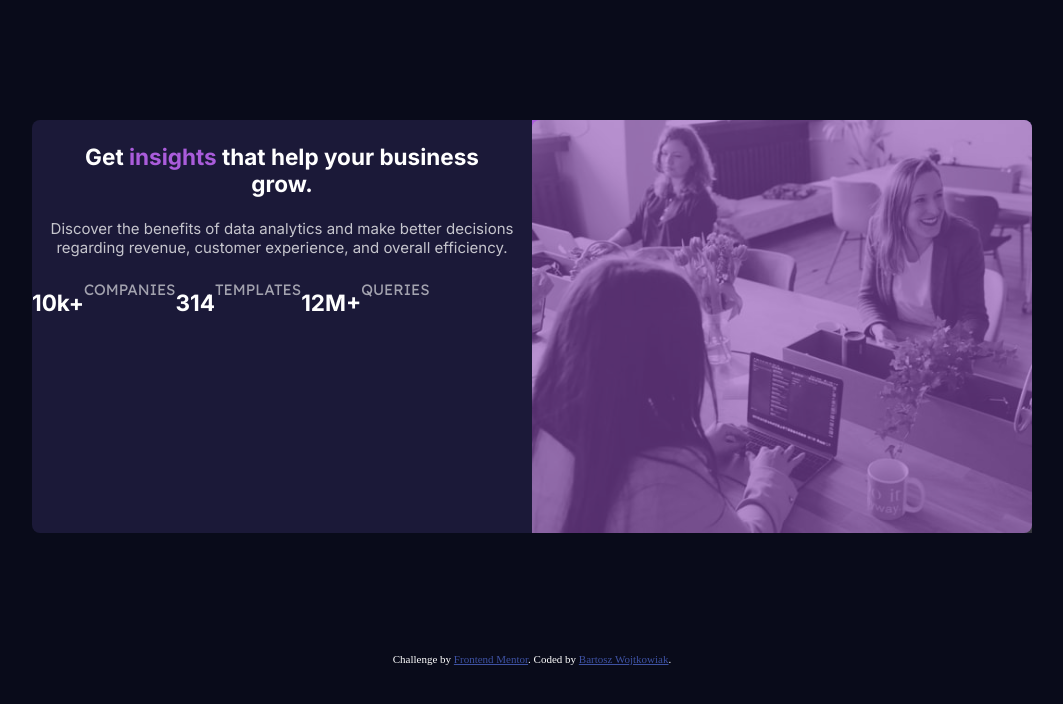
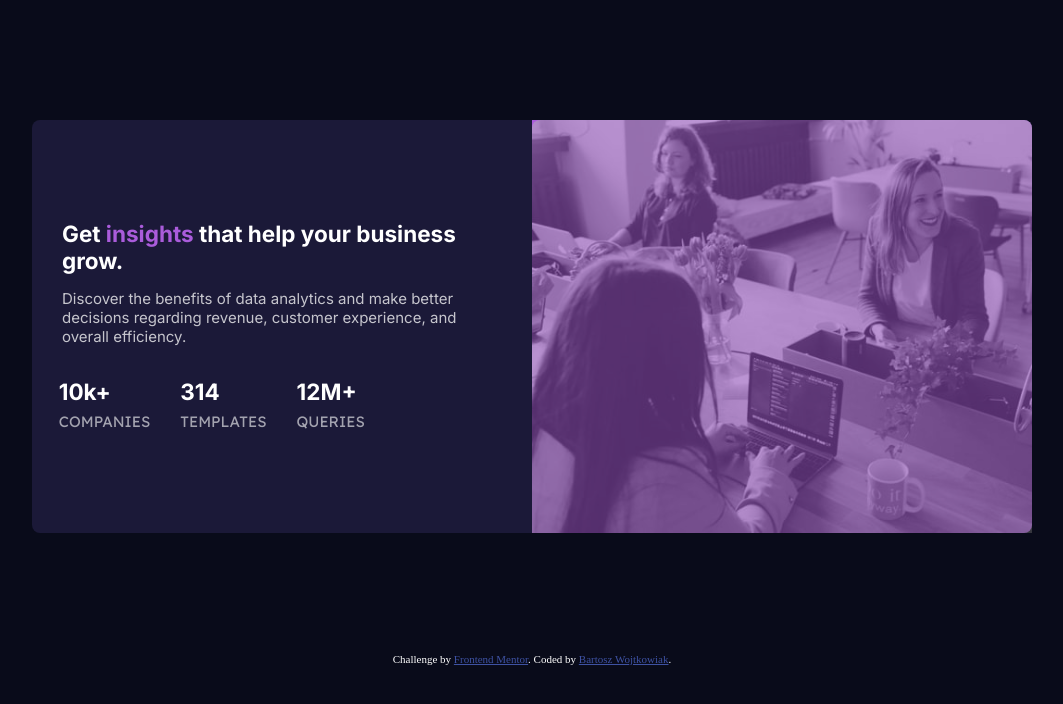
Before and after one commit to kejlor/stats-preview-card-component, a plain HTML site: page index.html in a window 1280 px wide. Shown: the whole page, without its empty margins (108-1171 px from the left). Drawn offline with Linux system fonts and the light colour scheme.

Commit message:
polished version for web browsers

```diff
--- a/css/main.css
+++ b/css/main.css
@@ -125,13 +125,27 @@ h2 {
   }
   .split {
     flex-direction: row;
+    width: 95%;
+    margin: 0 auto 0 auto;
+  }
+  .split > * + * {
+    margin-left: 2em;
   }
   .column {
+    margin: 1em 1em 1em 1em;
+    text-align: left;
   }
   .card {
     margin: auto;
     margin-top: 8em;
     margin-bottom: 8em;
     max-width: 1000px;
+    text-align: left;
+  }
+  .card h1 {
+    margin: 15px;
+  }
+  .column {
+    margin-top: 20%;
   }
 }
--- a/index.html
+++ b/index.html
@@ -37,6 +37,7 @@
           </div>
         </div>
         <div class="row">
+          <div class="column">
             <h1>
               Get <mark class="violet">insights</mark> that help your business
               grow.
@@ -46,12 +47,19 @@
               regarding revenue, customer experience, and overall efficiency.
             </p>
             <div class="split">
+              <div class="entry">
                 <h2>10k+</h2>
                 <p>COMPANIES</p>
+              </div>
+              <div class="entry">
                 <h2>314</h2>
                 <p>TEMPLATES</p>
+              </div>
+              <div class="entry">
                 <h2>12M+</h2>
                 <p>QUERIES</p>
+              </div>
+            </div>
           </div>
         </div>
       </div>
```
Lines whose indentation alone changed are shown as unchanged.
